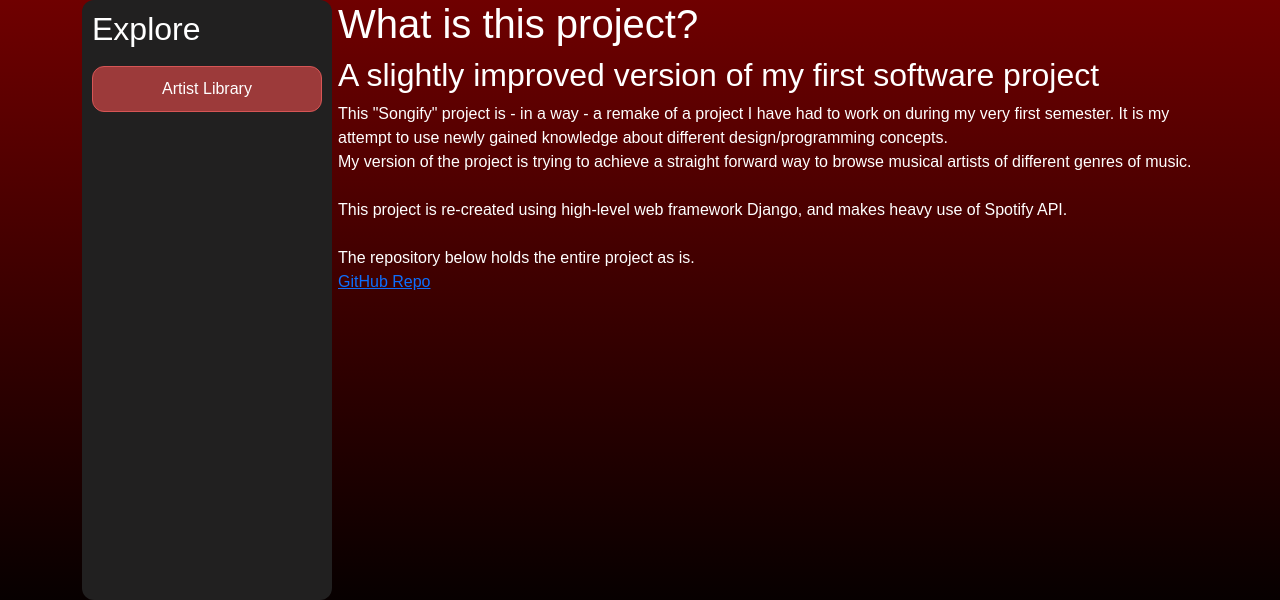
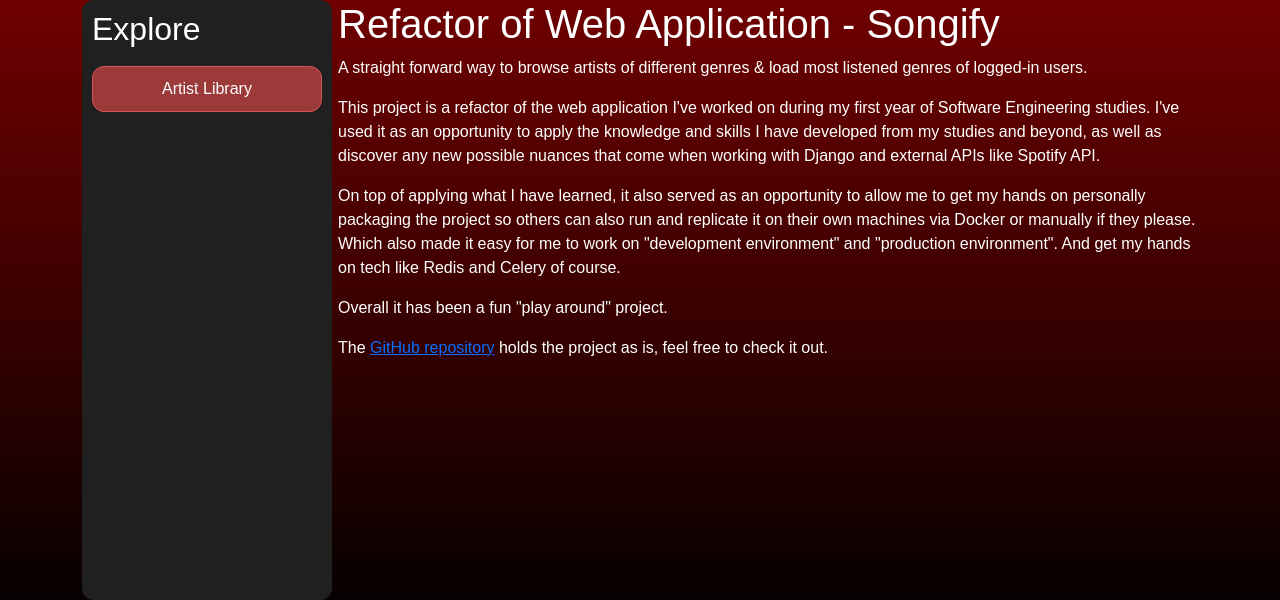
Before and after one commit to nedasadamavicius/web-application, a Django app: page /about/ in a window 1280 px wide. Shown: the part 160-760 px from the top of the page. Run offline with Django 5.2, Linux system fonts and the light colour scheme; parts of the project's set-up code (start-up, migrations or seed data) failed here and were passed over; some libraries are stand-ins or nearby versions.

Commit message:
update about me text

```diff
--- a/WebProject/WebApplication/templates/WebApplication/about.html
+++ b/WebProject/WebApplication/templates/WebApplication/about.html
@@ -10,7 +10,10 @@
 {% endblock %}
 
 {% block content %}
-<h1>What is this project?</h1>
-<h2>A slightly improved version of my first software project</h2>
-<p>This "Songify" project is - in a way - a remake of a project I have had to work on during my very first semester. It is my attempt to use newly gained knowledge about different design/programming concepts. </br> My version of the project is trying to achieve a straight forward way to browse musical artists of different genres of music. </br> </br> This project is re-created using high-level web framework Django, and makes heavy use of Spotify API. </br></br> The repository below holds the entire project as is. </br> <a href="https://github.com/nedasadamavicius/web-application" target="_blank">GitHub Repo</a> </p>
+<h1>Refactor of Web Application - Songify</h1>
+<p>A straight forward way to browse artists of different genres & load most listened genres of logged-in users.</p>
+<p>This project is a refactor of the web application I've worked on during my first year of Software Engineering studies. I've used it as an opportunity to apply the knowledge and skills I have developed from my studies and beyond, as well as discover any new possible nuances that come when working with Django and external APIs like Spotify API.</p>
+<p>On top of applying what I have learned, it also served as an opportunity to allow me to get my hands on personally packaging the project so others can also run and replicate it on their own machines via Docker or manually if they please. Which also made it easy for me to work on "development environment" and "production environment". And get my hands on tech like Redis and Celery of course.</p>
+<p>Overall it has been a fun "play around" project.</p>
+<p>The <a href="https://github.com/nedasadamavicius/web-application" target="_blank">GitHub repository</a> holds the project as is, feel free to check it out.</p>
 {% endblock %}
```
